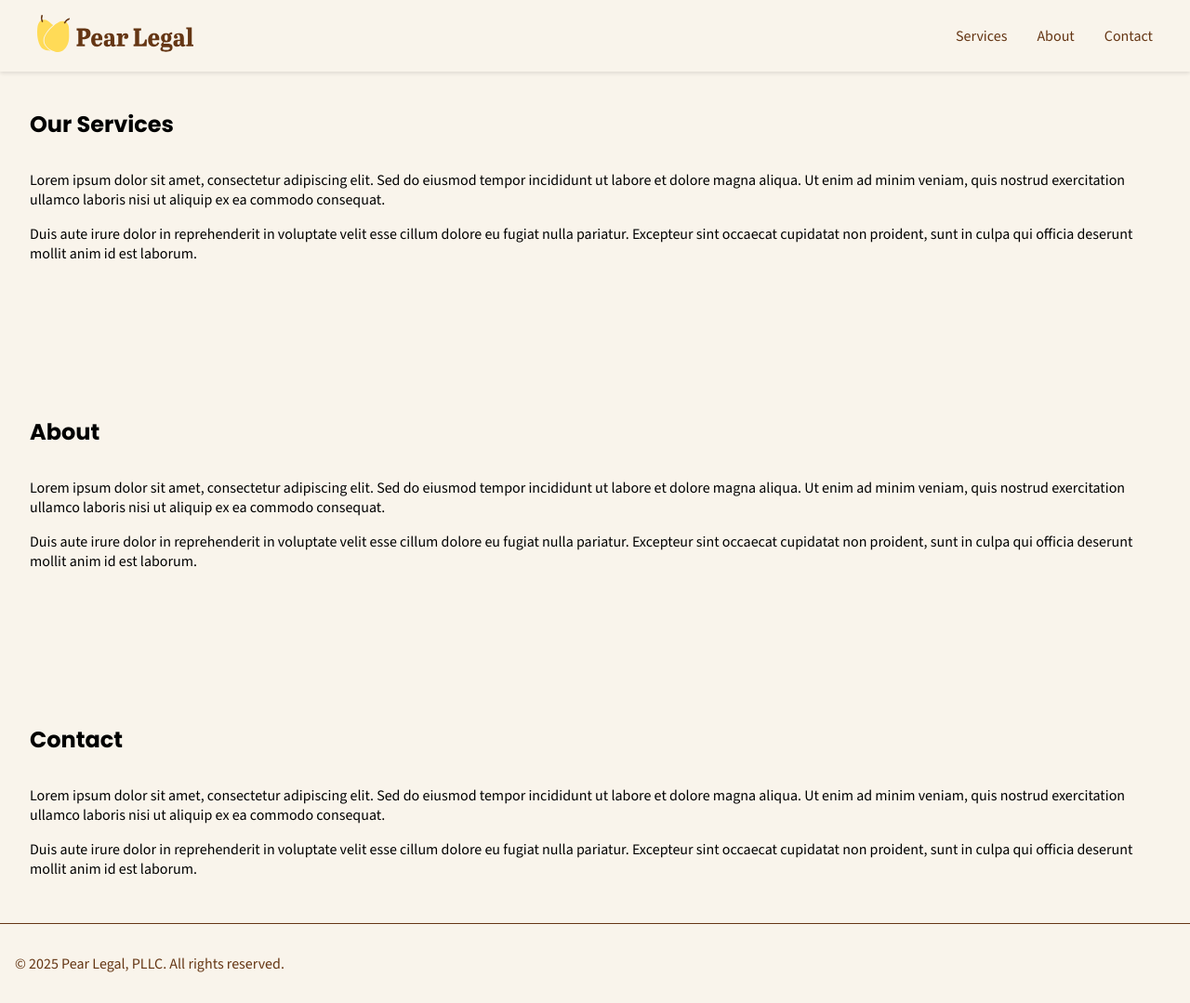
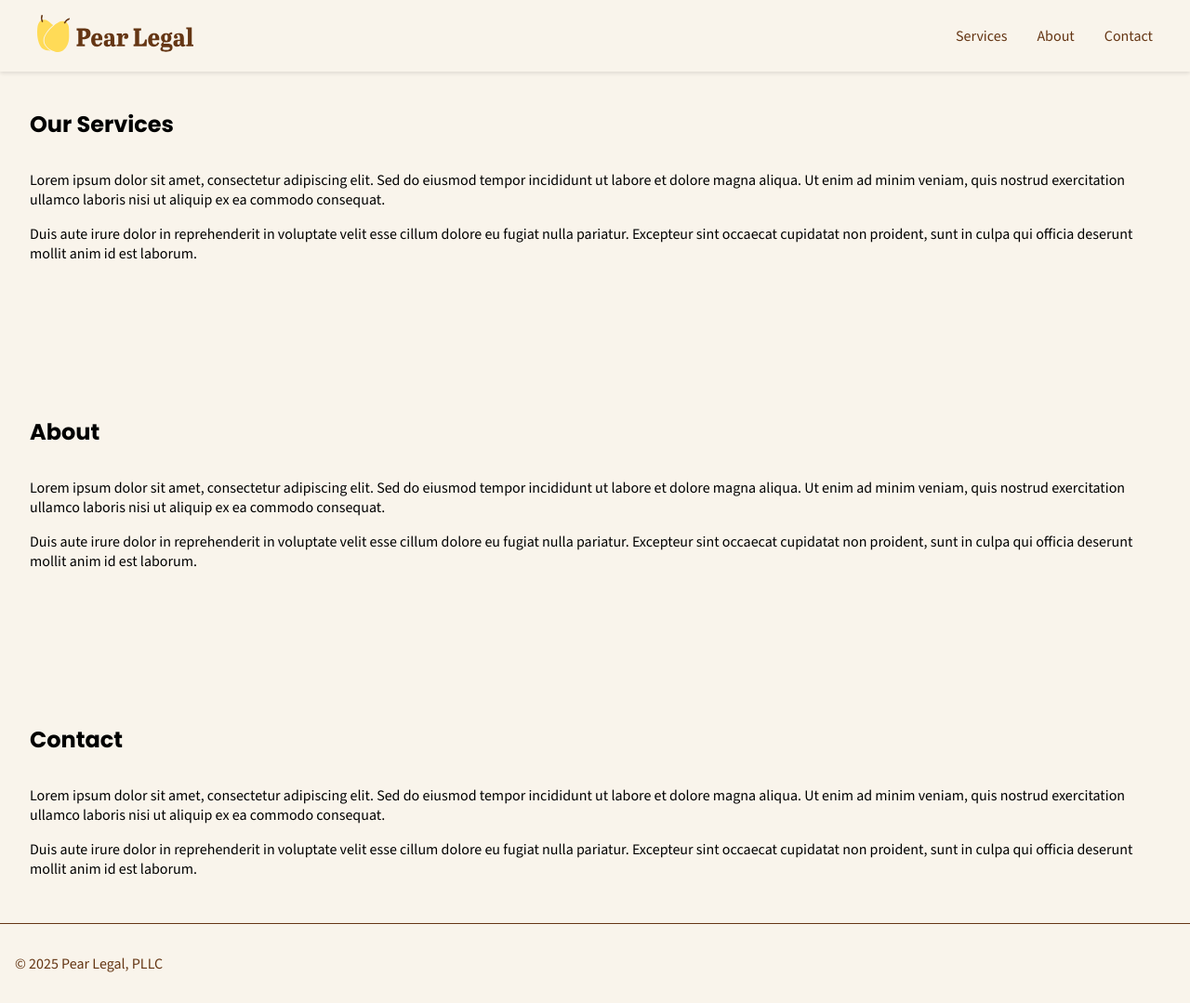
Before and after one commit to dcolucci/pear-legal, an Eleventy site: page src/index.html in a window 1280 px wide. Shown: the whole page at 93% size. Built offline with nearby package versions, Linux system fonts and the light colour scheme; Eleventy itself is replaced by a stand-in of ours; files that its build step writes are made by us from their sources.

Commit message:
tweak footer text

```diff
--- a/src/index.html
+++ b/src/index.html
@@ -49,7 +49,7 @@
 
     <hr class="footer-divider">
     <footer class="site-footer">
-        &copy; 2025 Pear Legal, PLLC. All rights reserved.
+        &copy; 2025 Pear Legal, PLLC
     </footer>
 </body>
 </html>
```
